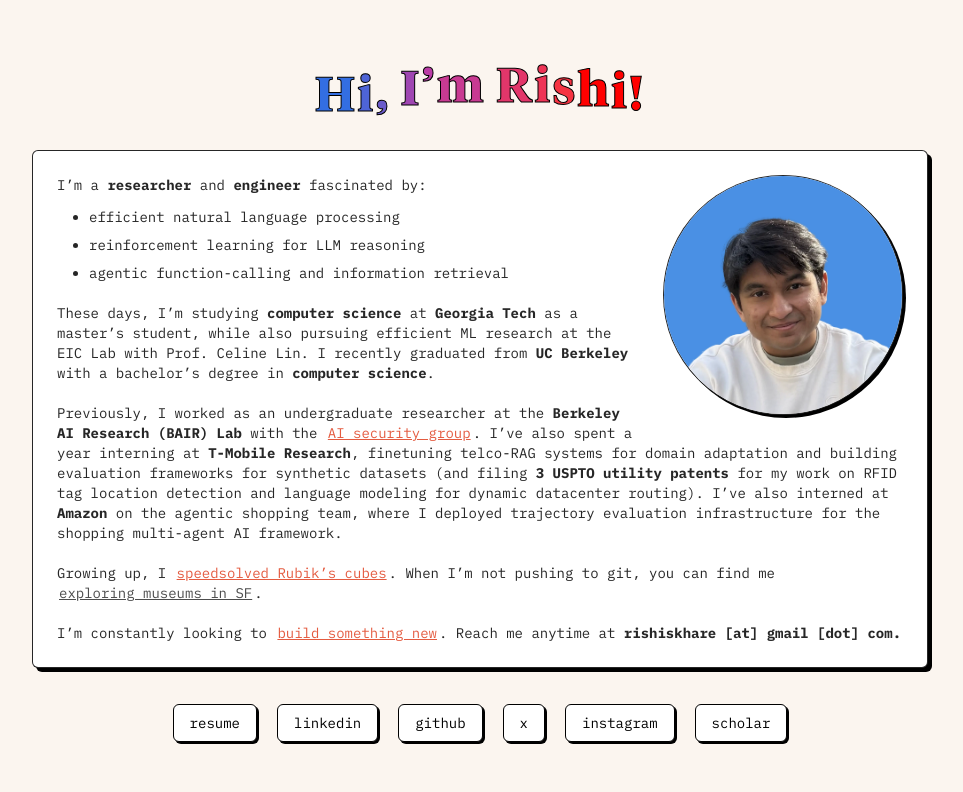
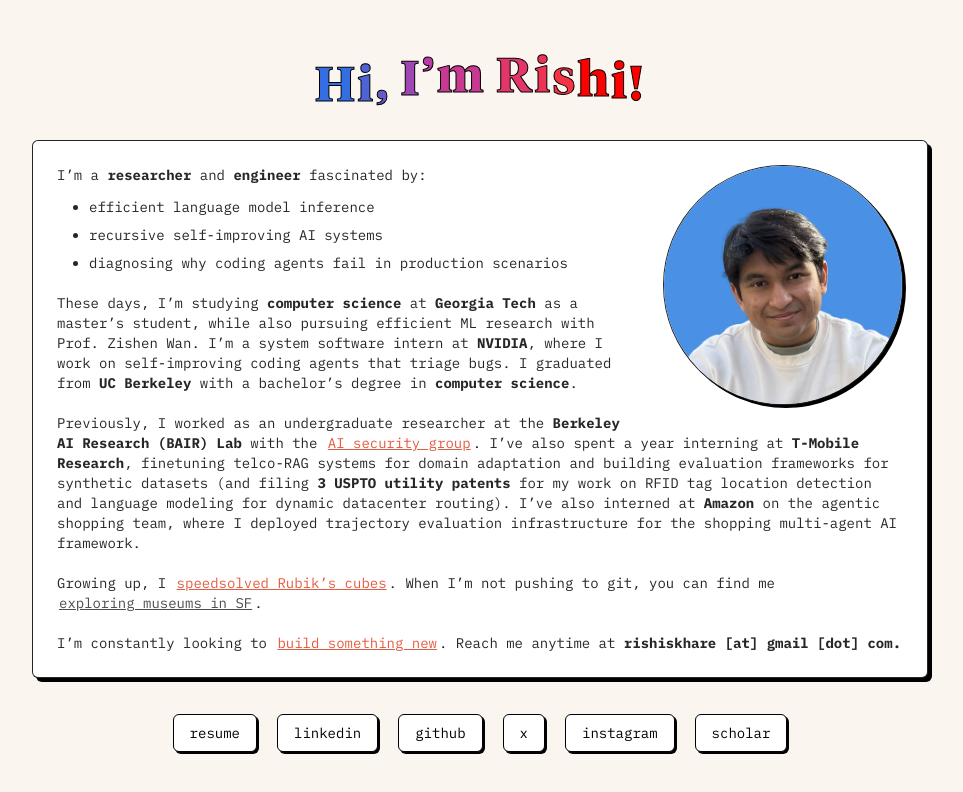
Before and after one commit to rishiskhare/rishiskhare.github.io, a Next.js app: page / in a window 1280 px wide. Shown: the top 792 px of the page, without its empty margins (160-1123 px from the left). Built offline with nearby package versions, Linux system fonts and the light colour scheme.

Commit message:
fix: update the current role and interests

```diff
--- a/app/page.tsx
+++ b/app/page.tsx
@@ -3,9 +3,9 @@
 import { useState, useSyncExternalStore } from "react"
 
 const interests = [
-  "efficient natural language processing",
-  "reinforcement learning for LLM reasoning",
-  "agentic function-calling and information retrieval",
+  "efficient language model inference",
+  "recursive self-improving AI systems",
+  "diagnosing why coding agents fail in production scenarios",
 ]
 
 const hobbies = [
@@ -80,7 +80,7 @@ export default function Home() {
             </ul>
 
             <p className="mt-5">
-              These days, I’m studying <b>computer science</b> at <b>Georgia Tech</b> as a master’s student, while also pursuing efficient ML research at the EIC Lab with Prof. Celine Lin. I recently graduated from <b>UC Berkeley</b>{" "}
+              These days, I’m studying <b>computer science</b> at <b>Georgia Tech</b> as a master’s student, while also pursuing efficient ML research with Prof. Zishen Wan. I’m a system software intern at <b>NVIDIA</b>, where I work on self-improving coding agents that triage bugs. I graduated from <b>UC Berkeley</b>{" "}
               with a bachelor’s degree in <b>computer science</b>.
             </p>
 
```
